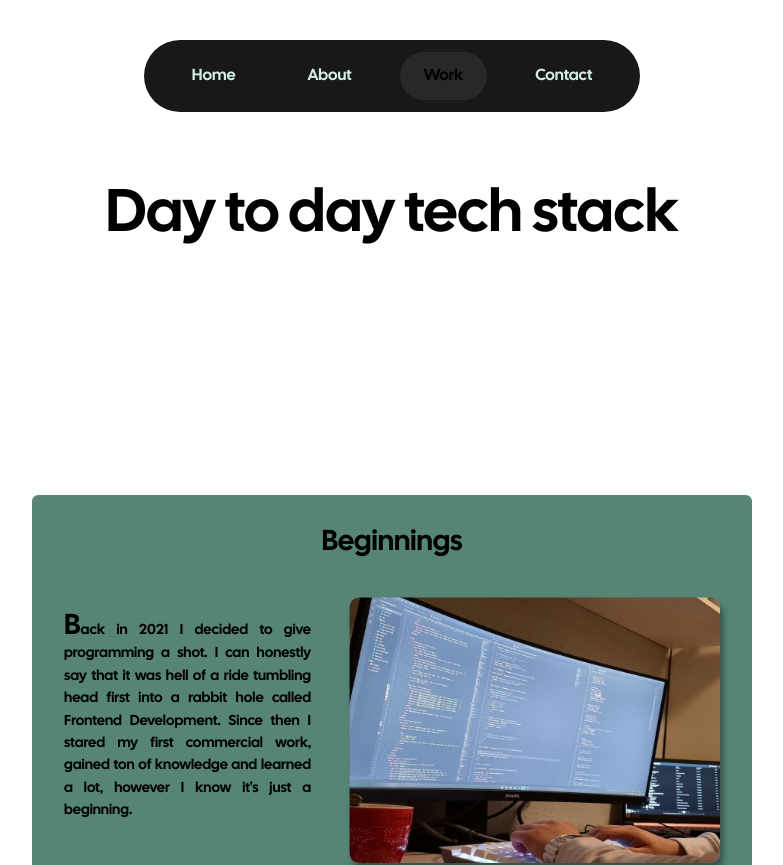
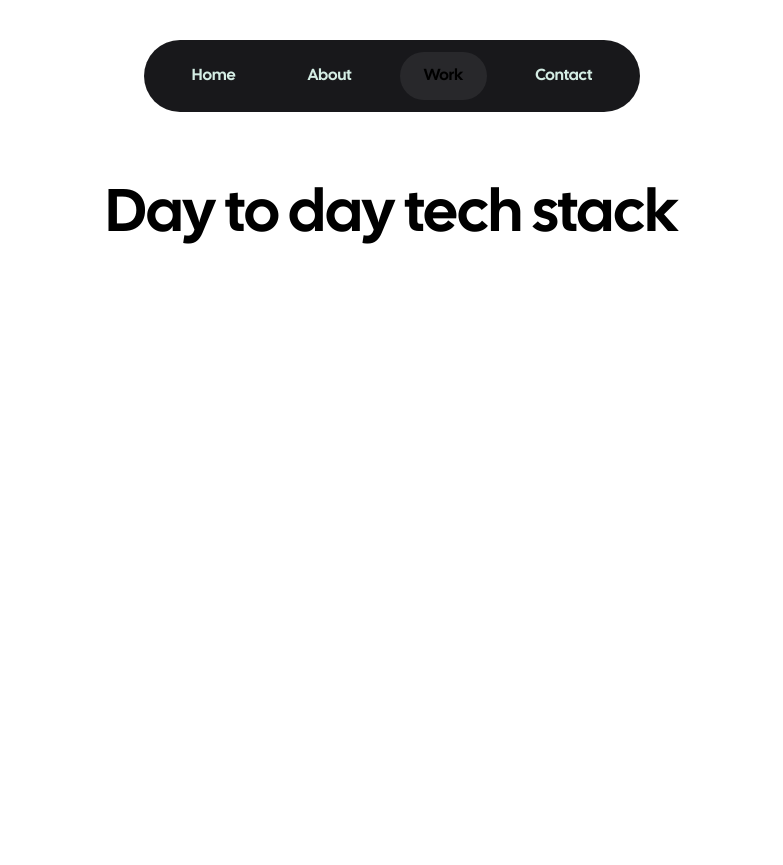
Before and after one commit to m-dombkowski/Portfolio-website, a Next.js app: page /work in a window 1280 px wide. Shown: the top 865 px of the page, without its empty margins (248-1031 px from the left). After the commit the page ends 800 px from the top, so only its background shows below. Built offline with nearby package versions, Linux system fonts and the light colour scheme.

Commit message:
docs: removed Parallax Gallery from "testing envirnoment"

```diff
--- a/src/app/work/page.tsx
+++ b/src/app/work/page.tsx
@@ -10,7 +10,7 @@ export default function WorkPage() {
         <div className="max-w-[600px] xl:max-w-[900px] flex justify-center flex-col items-center font-calc">
           <h1 className="text-4xl pb-10 sm:text-6xl">Day to day tech stack</h1>
         </div>
-        <ParallaxGallery />
+        {/* <ParallaxGallery /> */}
       </section>
     </PageWrapper>
   );
```
